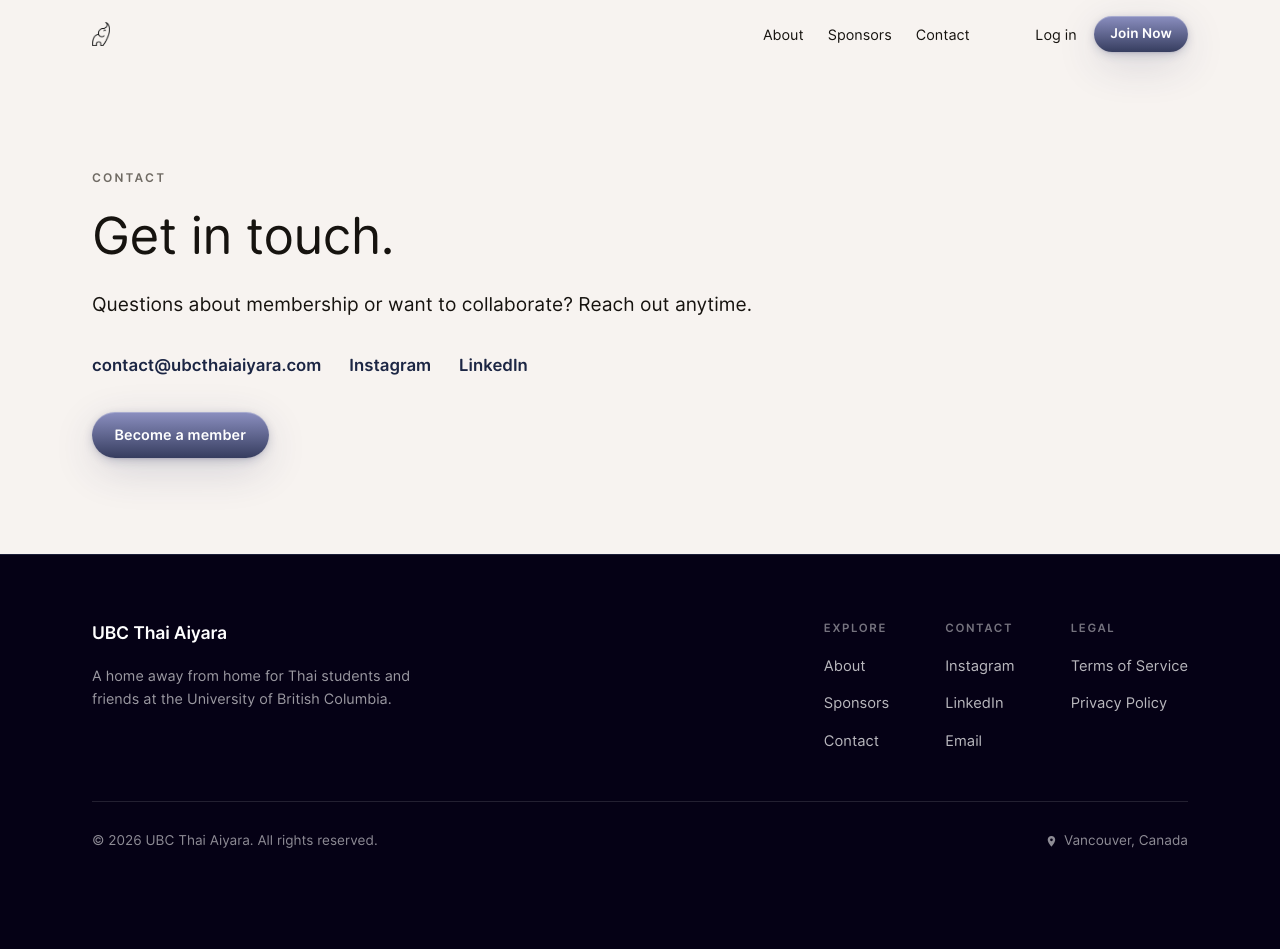
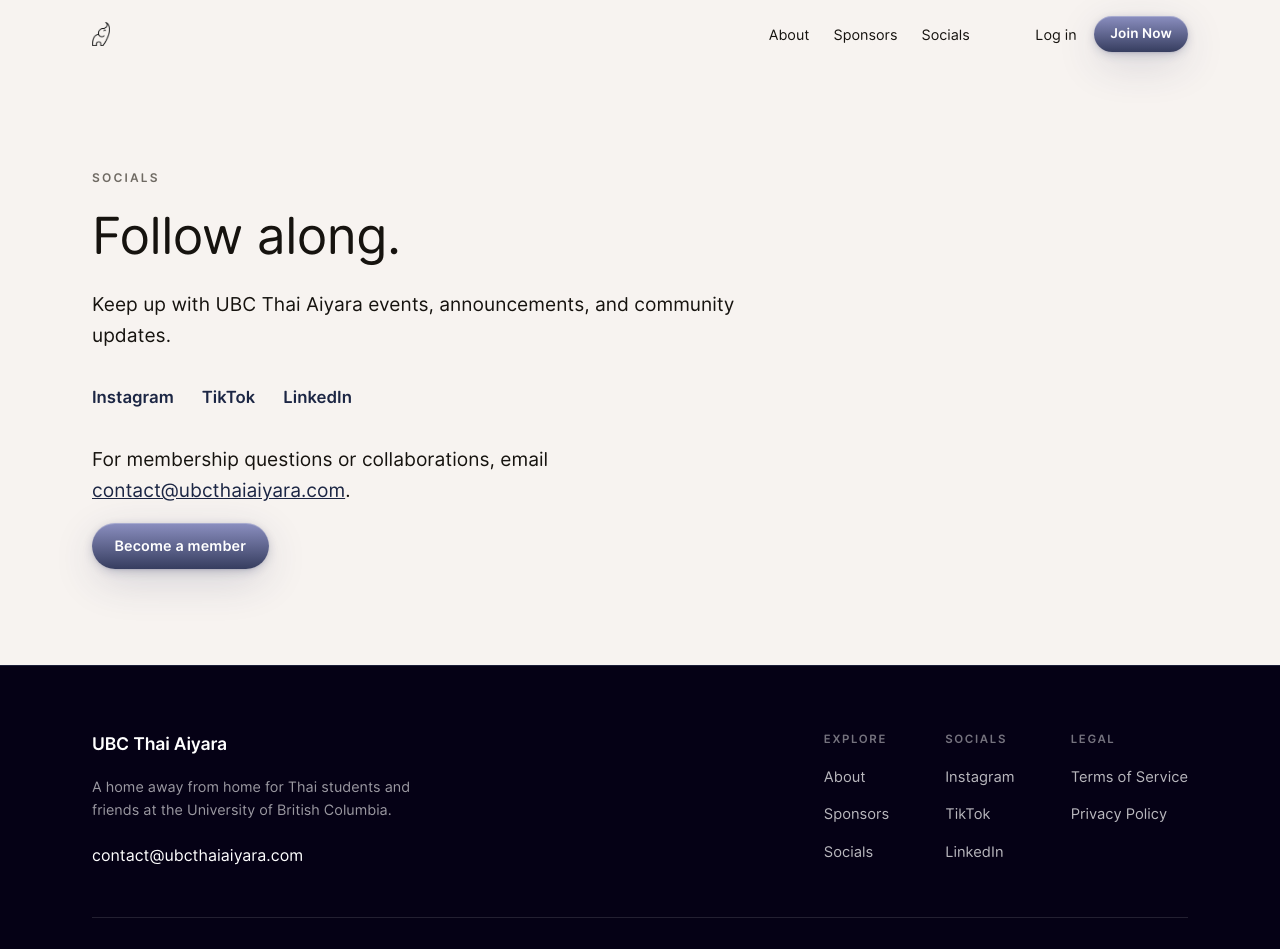
Before and after one commit to ubcthaiaiyara/website, a Next.js app: page /contact in a window 1280 px wide. Shown: the top 949 px of the page. Before the commit the page ends 892 px from the top, so only its background shows below. Built offline with nearby package versions, Linux system fonts and the light colour scheme; no server answers.

Commit message:
content(site): rename contact links to socials

```diff
--- a/app/components/SiteHeader.tsx
+++ b/app/components/SiteHeader.tsx
@@ -35,7 +35,7 @@ export default async function SiteHeader() {
         <nav className="nav-links">
           <Link href="/about">About</Link>
           <Link href="/sponsors">Sponsors</Link>
-          <Link href="/contact">Contact</Link>
+          <Link href="/contact">Socials</Link>
         </nav>
 
         <div className="nav-actions">
--- a/app/contact/page.tsx
+++ b/app/contact/page.tsx
@@ -2,24 +2,29 @@ import type { Metadata } from "next";
 import Link from "next/link";
 
 export const metadata: Metadata = {
-  title: "Contact — UBC Thai Aiyara",
+  title: "Socials — UBC Thai Aiyara",
 };
 
-export default function ContactPage() {
+export default function SocialsPage() {
   return (
     <main className="subpage">
       <section className="section">
-        <span className="section-label">Contact</span>
-        <h2>Get in touch.</h2>
+        <span className="section-label">Socials</span>
+        <h2>Follow along.</h2>
         <p className="lead">
-          Questions about membership or want to collaborate? Reach out anytime.
+          Keep up with UBC Thai Aiyara events, announcements, and community updates.
         </p>
         <p className="contact-links">
+          <a href="https://www.instagram.com/ubcthaiaiyara">Instagram</a>
+          <a href="https://www.tiktok.com/@ubc.thaiaiyara">TikTok</a>
+          <a href="https://www.linkedin.com/company/ubc-thaiaiyara">LinkedIn</a>
+        </p>
+        <p className="lead">
+          For membership questions or collaborations, email{" "}
           <a href="mailto:contact@ubcthaiaiyara.com">
             contact@ubcthaiaiyara.com
           </a>
-          <a href="https://www.instagram.com/ubcthaiaiyara">Instagram</a>
-          <a href="https://www.linkedin.com/company/ubc-thaiaiyara">LinkedIn</a>
+          .
         </p>
         <Link className="button" href="/join">
           Become a member
--- a/app/layout.tsx
+++ b/app/layout.tsx
@@ -64,25 +64,31 @@ export default function RootLayout({
                                     friends at the University of British
                                     Columbia.
                                 </p>
+                                <a
+                                    className="footer-email"
+                                    href="mailto:contact@ubcthaiaiyara.com"
+                                >
+                                    contact@ubcthaiaiyara.com
+                                </a>
                             </div>
 
                             <nav className="footer-col">
                                 <h4>Explore</h4>
                                 <Link href="/about">About</Link>
                                 <Link href="/sponsors">Sponsors</Link>
-                                <Link href="/contact">Contact</Link>
+                                <Link href="/contact">Socials</Link>
                             </nav>
 
                             <nav className="footer-col">
-                                <h4>Contact</h4>
+                                <h4>Socials</h4>
                                 <a href="https://www.instagram.com/ubcthaiaiyara">
                                     Instagram
                                 </a>
+                                <a href="https://www.tiktok.com/@ubc.thaiaiyara">
+                                    TikTok
+                                </a>
                                 <a href="https://www.linkedin.com/company/ubc-thaiaiyara">
                                     LinkedIn
-                                </a>
-                                <a href="mailto:contact@ubcthaiaiyara.com">
-                                    Email
                                 </a>
                             </nav>
 
```
